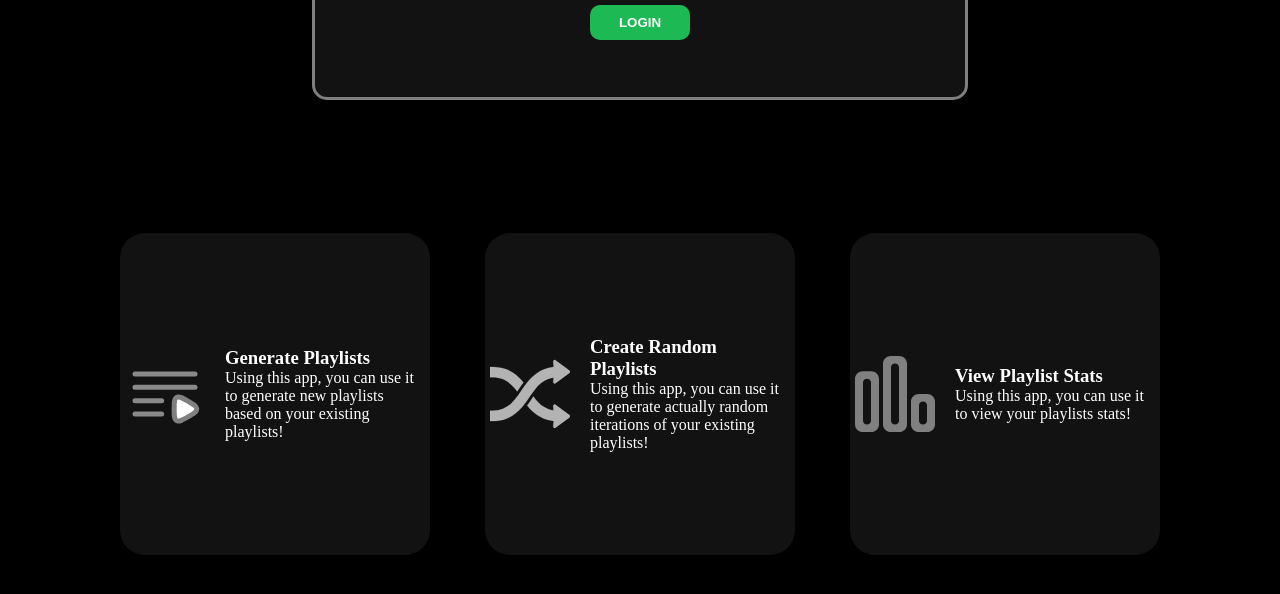
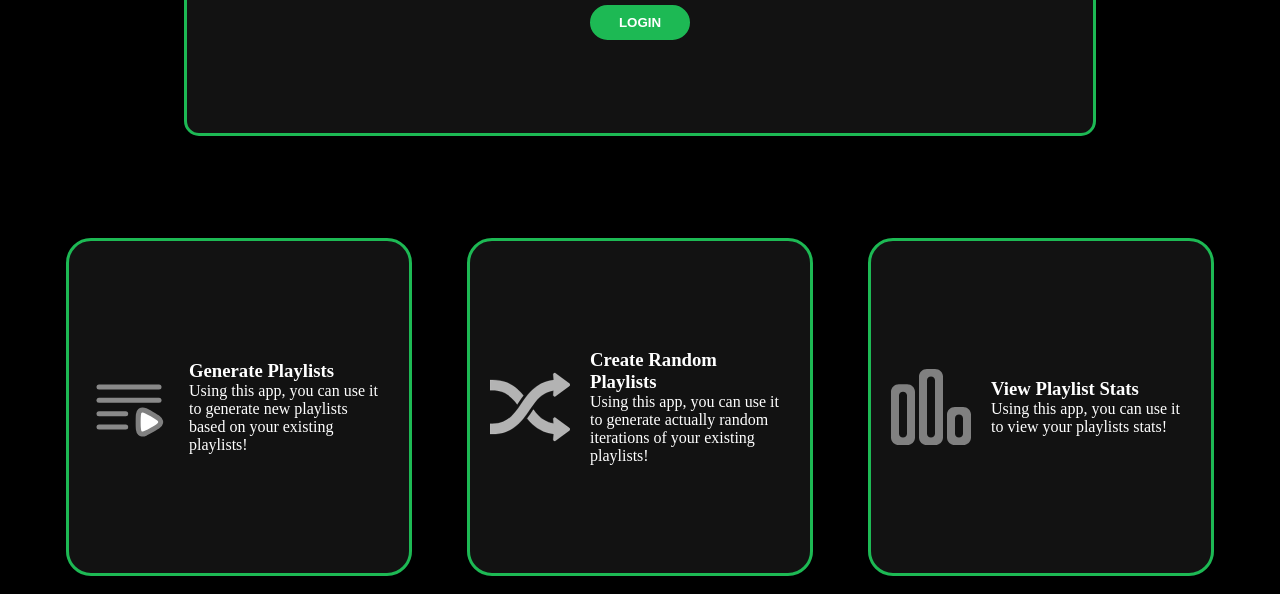
Before and after one commit to KoriH/spotify-api-js, a website: page view/index.html in a window 1280 px wide. Shown: the part 206-800 px from the top of the page. Drawn offline with Linux system fonts and the light colour scheme.

Commit message:
experimenting with border stuff

```diff
--- a/view/index.css
+++ b/view/index.css
@@ -5,6 +5,7 @@
 
 body {
   background-color: black;
+  overflow-x: hidden;
 }
 
 .container {
@@ -30,10 +31,10 @@ body {
   display: flex;
   flex-flow: column;
   border-radius: 15px;
-  border-color: grey;
+  border-color: #1DB954;
   border-style: solid;
-  width: clamp(300px, 50%, 50vw);
-  height: min(50%, 50vh);
+  width: clamp(300px, 80%, 70vw);
+  height: min(80%, 50vh);
 }
 
 .container.button {
@@ -43,12 +44,13 @@ body {
 
 #login {
   padding: 5px;
+  margin-top: 25px;
   width: 100px;
   height: 35px;
   font-weight: 700;
   background: #1DB954;
   color: white;
-  border-radius: 10px;
+  border-radius: 25px;
   border-spacing: 10px;
   border-color: #1DB954;
   border-style: solid;
@@ -58,12 +60,17 @@ body {
   gap: 55px;
   width: 100vw;
   height: 50vh;
+  margin-top: 50px;
 }
 
 .container.feature {
   background-color: #121212;
   border-radius: 25px;
+  border-spacing: 10px;
+  border-style: solid;
+  padding: 20px;
   width: 300px;
+  border-color: #1DB954;
   height: 80%;
   display: flex;
   gap: 15px;
```
Also changed, not shown: 1 other file.
